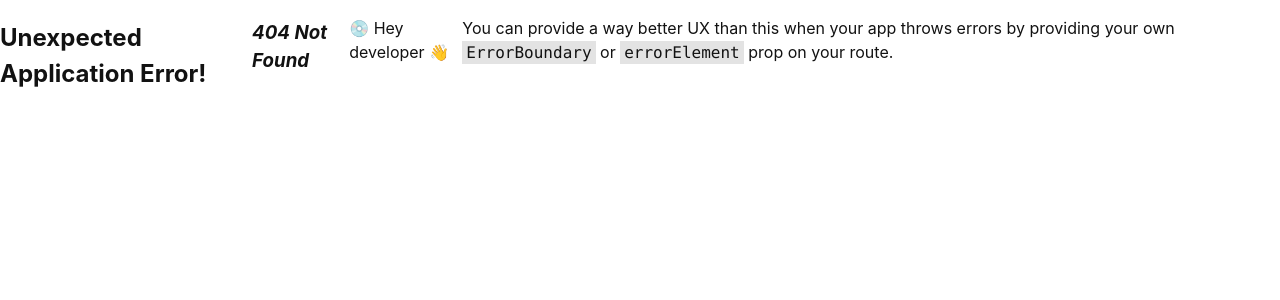
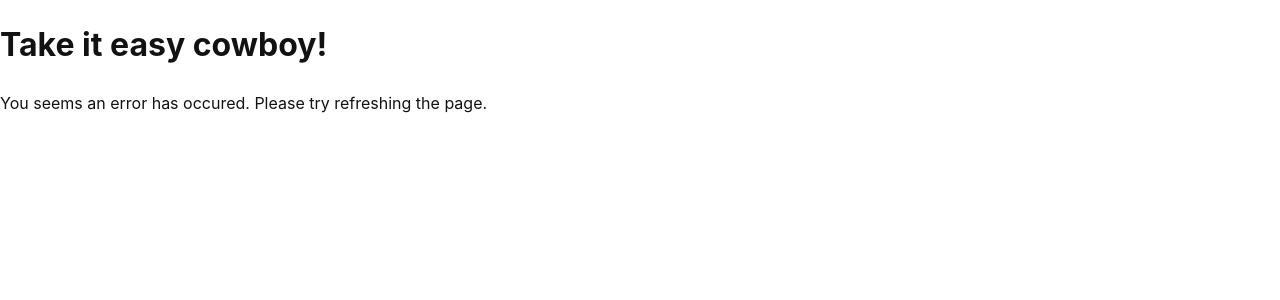
Before and after one commit to kphutiyagae/router-dom-tutorial, a React (Vite) app: page /contacts/1 in a window 1280 px wide. Before the commit this address had no page. Shown: the top 300 px of the page. Built offline with nearby package versions, Linux system fonts and the light colour scheme.

Commit message:
feat: :construction: Added ErrorPage cmponent

```diff
--- /dev/null
+++ b/src/error.jsx
@@ -0,0 +1,15 @@
+import React from "react";
+import { useRouteError } from "react-router-dom";
+
+function ErrorPage() {
+	const error = useRouteError();
+	console.error(error);
+	return (
+		<div>
+			<h1>Take it easy cowboy!</h1>
+			<p>You seems an error has occured. Please try refreshing the page.</p>
+		</div>
+	);
+}
+
+export default ErrorPage;
--- a/src/main.jsx
+++ b/src/main.jsx
@@ -3,11 +3,13 @@ import ReactDOM from "react-dom/client";
 import "./index.css";
 import { createBrowserRouter, RouterProvider } from "react-router-dom";
 import Root from "./routes/root";
+import ErrorPage from "./error";
 
 const router = createBrowserRouter([
 	{
 		path: "/",
 		element: <Root />,
+		errorElement: <ErrorPage />,
 	},
 ]);
 ReactDOM.createRoot(document.getElementById("root")).render(
```
